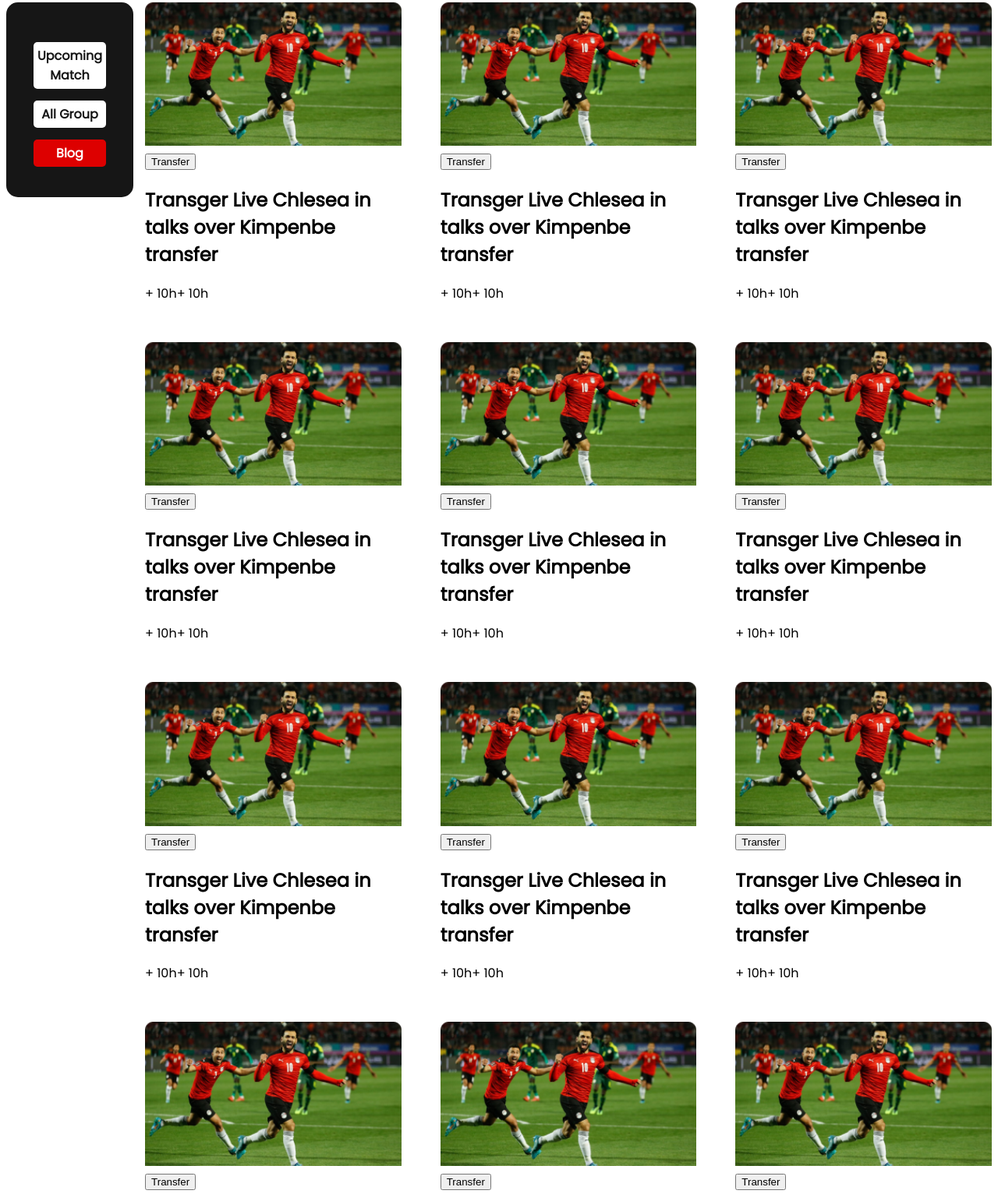
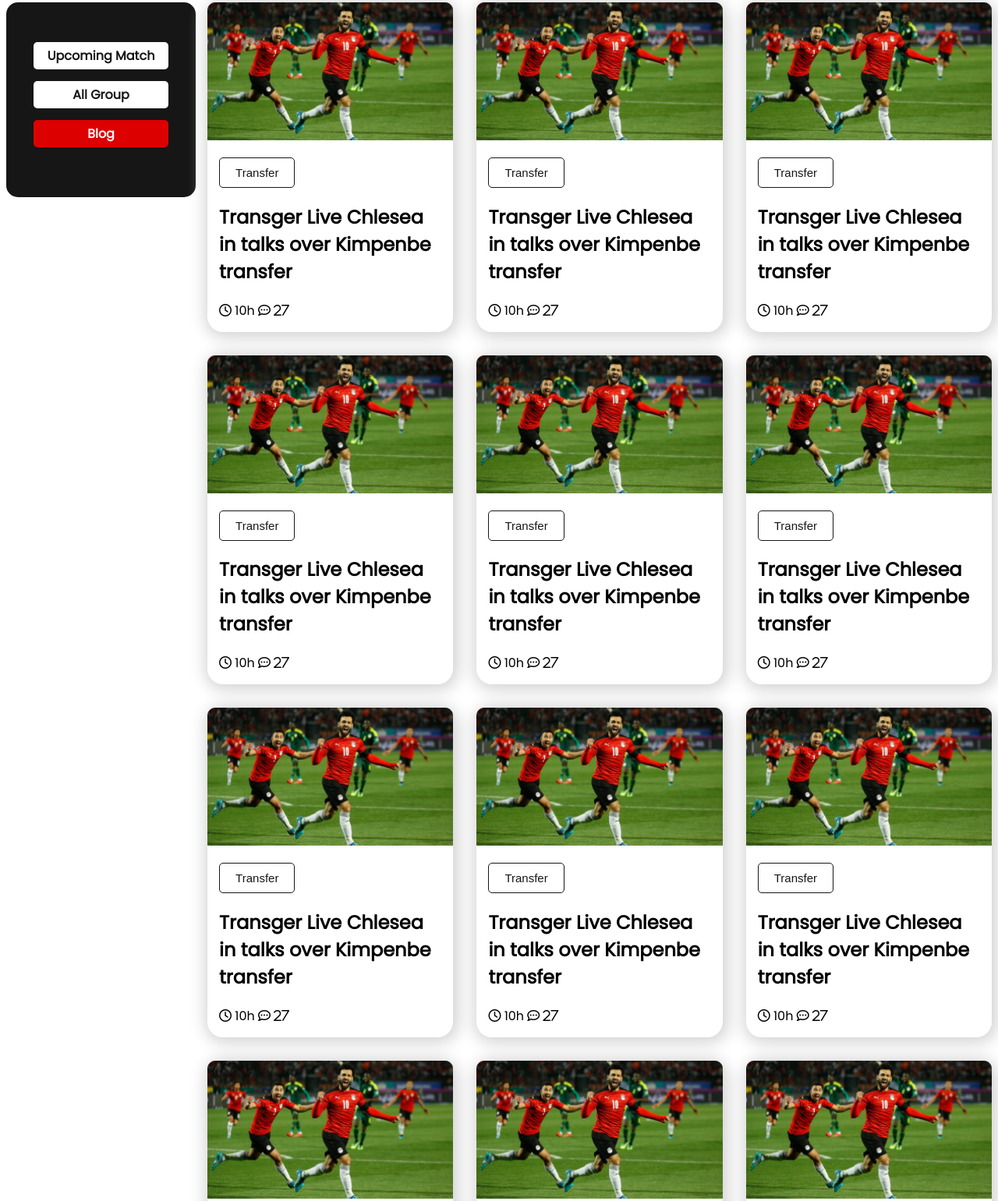
Before and after one commit to Nur-Al-Mumit/Assignment-02, a plain HTML site: page index.html in a window 1280 px wide. Shown: the part 686-2227 px from the top of the page at 78% size. Drawn offline with Linux system fonts and the light colour scheme.

Commit message:
added icones & blogs responsive styles

```diff
--- a/index.html
+++ b/index.html
@@ -48,124 +48,125 @@
                     <div class="blogs">
                         <div class="blog">
                             <div class="blog-img"><img src="assets/Blog Image.png" alt=""></div>
-                            <div class="info-container">
-                                <div class="blog-info">
-                                    <button>Transfer</button>
+                            <div class="blog-info">
+                                <div class="heading">
+                                    <button class="blogs-btn">Transfer</button>
                                     <h1>Transger Live Chlesea in talks over Kimpenbe transfer</h1>
                                 </div>
-                                <div class="icon"><span>+ 10h</span><span>+ 10h</span></div>
+                                <div class="icon"><span><i class="fa-regular fa-clock"></i> 10h</span>  <span> <i class="fa-regular fa-comment-dots"> 27</i></i></span></div>
                             </div>
                         </div>
                         <div class="blog">
                             <div class="blog-img"><img src="assets/Blog Image.png" alt=""></div>
                             <div class="blog-info">
                                 <div class="heading">
-                                    <button>Transfer</button>
+                                    <button class="blogs-btn">Transfer</button>
                                     <h1>Transger Live Chlesea in talks over Kimpenbe transfer</h1>
                                 </div>
-                                <div class="icon"><span>+ 10h</span><span>+ 10h</span></div>
+                                <div class="icon"><span><i class="fa-regular fa-clock"></i> 10h</span>  <span> <i class="fa-regular fa-comment-dots"> 27</i></i></span></div>
                             </div>
                         </div>
                         <div class="blog">
                             <div class="blog-img"><img src="assets/Blog Image.png" alt=""></div>
                             <div class="blog-info">
                                 <div class="heading">
-                                    <button>Transfer</button>
+                                    <button class="blogs-btn">Transfer</button>
                                     <h1>Transger Live Chlesea in talks over Kimpenbe transfer</h1>
                                 </div>
-                                <div class="icon"><span>+ 10h</span><span>+ 10h</span></div>
+                                <div class="icon"><span><i class="fa-regular fa-clock"></i> 10h</span>  <span> <i class="fa-regular fa-comment-dots"> 27</i></i></span></div>
                             </div>
                         </div>
                         <div class="blog">
                             <div class="blog-img"><img src="assets/Blog Image.png" alt=""></div>
                             <div class="blog-info">
                                 <div class="heading">
-                                    <button>Transfer</button>
+                                    <button class="blogs-btn">Transfer</button>
                                     <h1>Transger Live Chlesea in talks over Kimpenbe transfer</h1>
                                 </div>
-                                <div class="icon"><span>+ 10h</span><span>+ 10h</span></div>
+                                <div class="icon"><span><i class="fa-regular fa-clock"></i> 10h</span>  <span> <i class="fa-regular fa-comment-dots"> 27</i></i></span></div>
                             </div>
                         </div>
                         <div class="blog">
                             <div class="blog-img"><img src="assets/Blog Image.png" alt=""></div>
                             <div class="blog-info">
                                 <div class="heading">
-                                    <button>Transfer</button>
+                                    <button class="blogs-btn">Transfer</button>
                                     <h1>Transger Live Chlesea in talks over Kimpenbe transfer</h1>
                                 </div>
-                                <div class="icon"><span>+ 10h</span><span>+ 10h</span></div>
+                                <div class="icon"><span><i class="fa-regular fa-clock"></i> 10h</span>  <span> <i class="fa-regular fa-comment-dots"> 27</i></i></span></div>
                             </div>
                         </div>
                         <div class="blog">
                             <div class="blog-img"><img src="assets/Blog Image.png" alt=""></div>
                             <div class="blog-info">
                                 <div class="heading">
-                                    <button>Transfer</button>
+                                    <button class="blogs-btn">Transfer</button>
                                     <h1>Transger Live Chlesea in talks over Kimpenbe transfer</h1>
                                 </div>
-                                <div class="icon"><span>+ 10h</span><span>+ 10h</span></div>
+                                <div class="icon"><span><i class="fa-regular fa-clock"></i> 10h</span>  <span> <i class="fa-regular fa-comment-dots"> 27</i></i></span></div>
                             </div>
                         </div>
                         <div class="blog">
                             <div class="blog-img"><img src="assets/Blog Image.png" alt=""></div>
                             <div class="blog-info">
                                 <div class="heading">
-                                    <button>Transfer</button>
+                                    <button class="blogs-btn">Transfer</button>
                                     <h1>Transger Live Chlesea in talks over Kimpenbe transfer</h1>
                                 </div>
-                                <div class="icon"><span>+ 10h</span><span>+ 10h</span></div>
+                                <div class="icon"><span><i class="fa-regular fa-clock"></i> 10h</span>  <span> <i class="fa-regular fa-comment-dots"> 27</i></i></span></div>
                             </div>
                         </div>
                         <div class="blog">
                             <div class="blog-img"><img src="assets/Blog Image.png" alt=""></div>
                             <div class="blog-info">
                                 <div class="heading">
-                                    <button>Transfer</button>
+                                    <button class="blogs-btn">Transfer</button>
                                     <h1>Transger Live Chlesea in talks over Kimpenbe transfer</h1>
                                 </div>
-                                <div class="icon"><span>+ 10h</span><span>+ 10h</span></div>
+                                <div class="icon"><span><i class="fa-regular fa-clock"></i> 10h</span>  <span> <i class="fa-regular fa-comment-dots"> 27</i></i></span></div>
                             </div>
                         </div>
                         <div class="blog">
                             <div class="blog-img"><img src="assets/Blog Image.png" alt=""></div>
                             <div class="blog-info">
                                 <div class="heading">
-                                    <button>Transfer</button>
+                                    <button class="blogs-btn">Transfer</button>
                                     <h1>Transger Live Chlesea in talks over Kimpenbe transfer</h1>
                                 </div>
-                                <div class="icon"><span>+ 10h</span><span>+ 10h</span></div>
+                                <div class="icon"><span><i class="fa-regular fa-clock"></i> 10h</span>  <span> <i class="fa-regular fa-comment-dots"> 27</i></i></span></div>
                             </div>
                         </div>
                         <div class="blog">
                             <div class="blog-img"><img src="assets/Blog Image.png" alt=""></div>
                             <div class="blog-info">
                                 <div class="heading">
-                                    <button>Transfer</button>
+                                    <button class="blogs-btn">Transfer</button>
                                     <h1>Transger Live Chlesea in talks over Kimpenbe transfer</h1>
                                 </div>
-                                <div class="icon"><span>+ 10h</span><span>+ 10h</span></div>
+                                <div class="icon"><span><i class="fa-regular fa-clock"></i> 10h</span>  <span> <i class="fa-regular fa-comment-dots"> 27</i></i></span></div>
                             </div>
                         </div>
                         <div class="blog">
                             <div class="blog-img"><img src="assets/Blog Image.png" alt=""></div>
                             <div class="blog-info">
                                 <div class="heading">
-                                    <button>Transfer</button>
+                                    <button class="blogs-btn">Transfer</button>
                                     <h1>Transger Live Chlesea in talks over Kimpenbe transfer</h1>
                                 </div>
-                                <div class="icon"><span>+ 10h</span><span>+ 10h</span></div>
+                                <div class="icon"><span><i class="fa-regular fa-clock"></i> 10h</span>  <span> <i class="fa-regular fa-comment-dots"> 27</i></i></span></div>
                             </div>
                         </div>
                         <div class="blog">
                             <div class="blog-img"><img src="assets/Blog Image.png" alt=""></div>
                             <div class="blog-info">
                                 <div class="heading">
-                                    <button>Transfer</button>
+                                    <button class="blogs-btn">Transfer</button>
                                     <h1>Transger Live Chlesea in talks over Kimpenbe transfer</h1>
                                 </div>
-                                <div class="icon"><span>+ 10h</span><span>+ 10h</span></div>
+                                <div class="icon"><span><i class="fa-regular fa-clock"></i> 10h</span>  <span> <i class="fa-regular fa-comment-dots"> 27</i></i></span></div>
                             </div>
                         </div>
+
                     </div>
                 </div>
             </div>
--- a/style.css
+++ b/style.css
@@ -70,19 +70,21 @@ body {
 
 .menu-container {
     background-color: #161616;
-    width: 300px;
+    width: 500px;
     height: 250px;
     margin-right: 15px;
     border-radius: 15px;
 }
-.blog-img{
+
+.blog-img {
     width: 100%;
 }
-.blog-img img{
+
+.blog-img img {
     width: 100%;
 }
+
 .menu-container ul {
-    /* margin: 0; */
     padding: 20px;
 }
 
@@ -113,23 +115,26 @@ body {
 }
 
 .blogs {
-    /* flex-grow: 1; */
     display: grid;
     grid-template-columns: repeat(3, 1fr);
-    gap: 50px;
+    gap: 30px;
 }
 
-/* .blog {
-    border: #161616 solid 2px;
-    width: 100%;
+.blog{
+    border-radius: 20px;
+    box-shadow: 2px 2px 20px 5px lightgray;
 }
-
-.blog-info {
-    width: 100%;
-    border: #161616 solid 2px;
-} */
-
-
+.blog-info{
+    padding: 15px;
+}
+.blogs-btn{
+    background-color: #FFFFFF;
+    padding: 10px 20px;
+    color: #161616;
+    font-size: 15px;
+    border: #161616 solid 1px;
+    border-radius: 5px;
+}
 
 /* ------------------------
        Media Queries
@@ -143,11 +148,10 @@ body {
     }
 
     .banner-info {
-        margin-left: 20px;
-        margin-right: 20px;
         color: white;
         width: 80%;
     }
+
     .banner-info h1 {
         font-size: 30px;
     }
@@ -155,6 +159,7 @@ body {
     .banner-info p {
         font-size: 10px;
     }
+
     .banner-img {
         padding: 0px 20px;
         display: flex;
@@ -169,6 +174,7 @@ body {
     }
 
     .blogs {
+        margin-top: 50px;
         display: grid;
         grid-template-columns: repeat(1, 1fr);
     }
```
